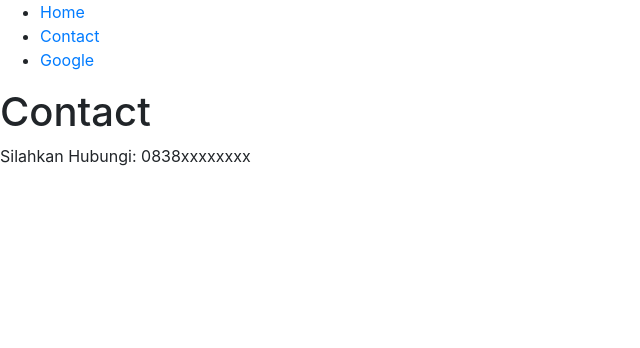
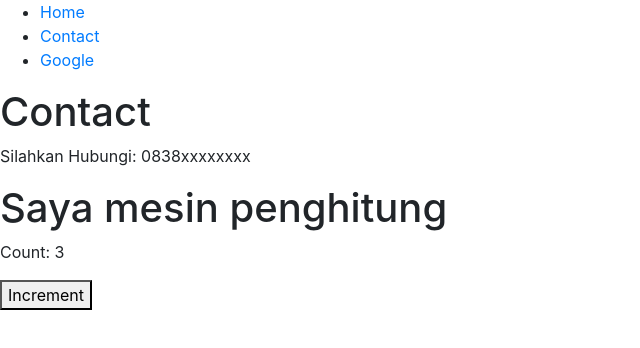
Before and after one commit to troy213/react_js_redux, a React (Create React App) app: page /contact in a window 1280 px wide. Shown: the top 348 px of the page, without its empty margins (0-640 px from the left). Built offline with nearby package versions, Linux system fonts and the light colour scheme.

Commit message:
Adding Reducer

```diff
--- a/package.json
+++ b/package.json
@@ -1,5 +1,5 @@
 {
-  "name": "redux",
+  "name": "myredux",
   "version": "0.1.0",
   "private": true,
   "dependencies": {
@@ -10,8 +10,10 @@
     "react": "^17.0.1",
     "react-bootstrap": "^1.4.3",
     "react-dom": "^17.0.1",
+    "react-redux": "^7.2.2",
     "react-router-dom": "^5.2.0",
     "react-scripts": "4.0.2",
+    "redux": "^4.0.5",
     "web-vitals": "^1.1.0"
   },
   "scripts": {
--- a/src/components/home/App.js
+++ b/src/components/home/App.js
@@ -1,11 +1,12 @@
-import React from 'react';
+import React, { Component } from 'react';
 import Header from './Header';
 import Footer from './Footer';
 import List from './List';
 import Main from './Main';
 import Form from './Form';
 
-function App() {
+class App extends Component {
+  render(){
     return (
       <div>
         <Header head="React Redux" />
@@ -16,5 +17,6 @@ function App() {
       </div>
     );
   }
+}
 
 export default App;
--- a/src/components/home/Main.js
+++ b/src/components/home/Main.js
@@ -48,6 +48,10 @@ class Main extends Component {
     });
   }
 
+  componentDidMount(){
+    console.log("componentDidMount: Sukses!");
+  }
+
   render(){
     return(
       <>
--- a/src/components/home/page/Contact.js
+++ b/src/components/home/page/Contact.js
@@ -1,12 +1,17 @@
-import React from 'react';
+import React, { Component } from 'react';
+import Counter from './Counter';
+import store from '../../../store/';
 
-function Contact(props){
+class Contact extends Component{
+  render(){
     return(
       <>
         <h1>Contact</h1>
         <p>Silahkan Hubungi: 0838xxxxxxxx</p>
+        <Counter store={store} />
       </>
     );
   }
+}
 
 export default Contact;
--- /dev/null
+++ b/src/components/home/page/Counter.js
@@ -0,0 +1,21 @@
+import React from 'react';
+import { connect } from 'react-redux';
+
+function Counter(props){
+  return(
+    <>
+      <h1>Saya mesin penghitung</h1>
+      <p>Count: {props.count}</p>
+      <button>Increment</button>
+    </>
+  );
+}
+
+function mapStateToProps(state){
+  console.log('mapStateToProps', state);
+  return {
+    count: state.count
+  }
+}
+
+export default connect(mapStateToProps)(Counter);
--- /dev/null
+++ b/src/store/index.js
@@ -0,0 +1,14 @@
+import { createStore } from 'redux';
+
+const initialState = {
+  count: 3
+};
+
+const reducer = (state = initialState, action) => {
+  console.log("reducer berjalan", action);
+  return state;
+}
+
+const store = createStore(reducer);
+
+export default store;
```
Also changed, not shown: 1 other file (tests, documents, lock files or other folders). Lines whose indentation alone changed are shown as unchanged.
